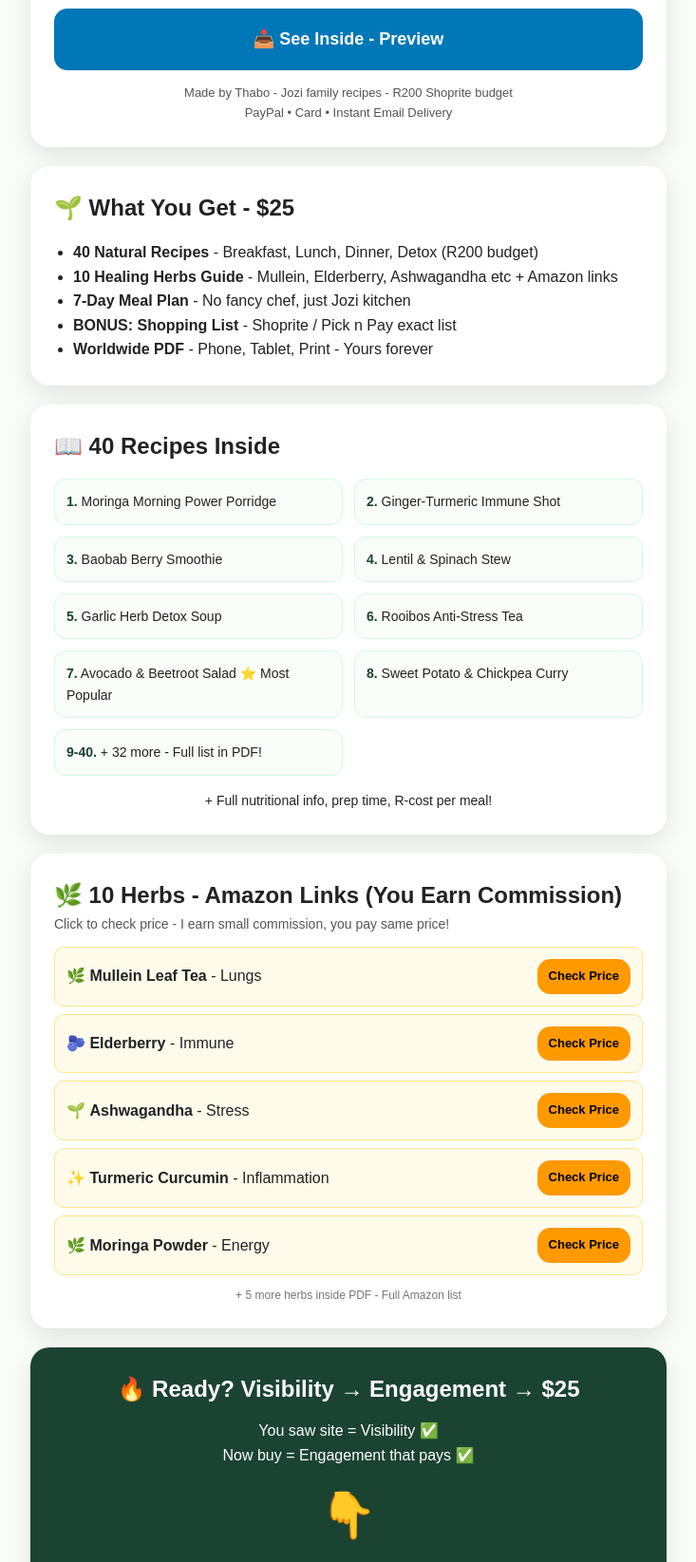
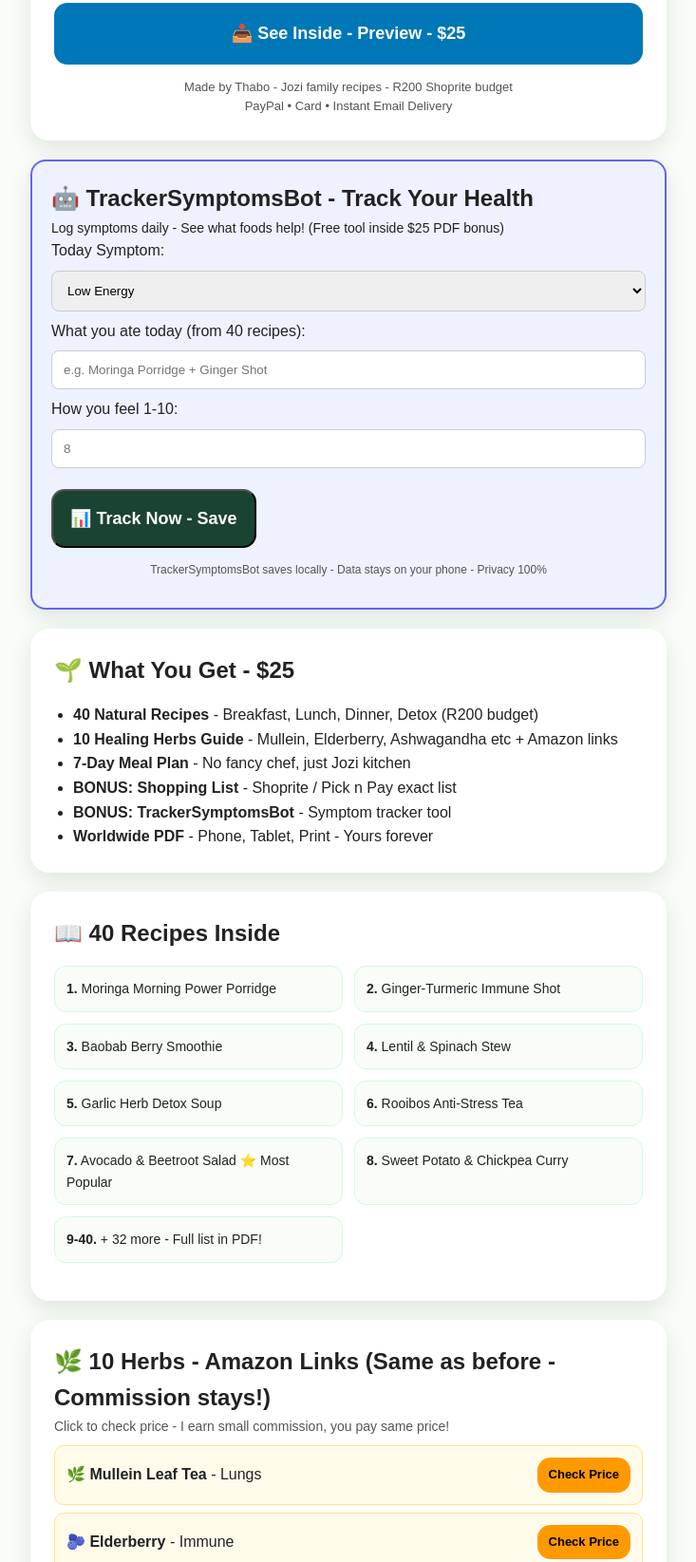
Before and after one commit to Thibossss-code/natutrackbot, a plain HTML site: page index.html in a window 1280 px wide. Shown: the part 820-2465 px from the top of the page at 95% size, without its empty margins (273-1006 px from the left). Drawn offline with Linux system fonts and the light colour scheme.

Commit message:
Update index.html

```diff
--- a/index.html
+++ b/index.html
@@ -9,14 +9,12 @@
 body{font-family:Arial,sans-serif;background:#f8fdf8;color:#222;line-height:1.6}
 .header{background:linear-gradient(135deg,#1b4332,#2d6a4f);color:white;text-align:center;padding:40px 15px;border-radius:0 0 30px 30px}
 .header h1{font-size:38px;margin-bottom:10px}
-.header p{font-size:18px;opacity:.9}
 .container{max-width:700px;margin:0 auto;padding:15px}
 .card{background:white;border-radius:20px;padding:25px;margin:20px 0;box-shadow:0 8px 25px rgba(0,0,0,.1)}
 .price-box{text-align:center;background:#f0fdf4;border:2px dashed #1b4332;border-radius:16px;padding:20px;margin:15px 0}
 .price{font-size:56px;font-weight:900;color:#1b4332}
 .old-price{text-decoration:line-through;color:#999;font-size:20px}
-.btn{display:block;padding:18px;margin:14px 0;border-radius:14px;text-align:center;text-decoration:none;font-weight:bold;font-size:18px;transition:.2s}
-.btn:hover{transform:scale(1.02)}
+.btn{display:block;padding:18px;margin:14px 0;border-radius:14px;text-align:center;text-decoration:none;font-weight:bold;font-size:18px}
 .green{background:#1b4332;color:white}
 .orange{background:#ff9900;color:black}
 .blue{background:#0077b6;color:white}
@@ -25,11 +23,10 @@ body{font-family:Arial,sans-serif;background:#f8fdf8;color:#222;line-height:1.6}
 .badge{display:inline-block;background:#ff9900;color:black;padding:6px 14px;border-radius:20px;font-size:13px;font-weight:bold;margin:5px}
 .recipe-grid{display:grid;grid-template-columns:1fr 1fr;gap:12px;margin:15px 0}
 .recipe{background:#f8fdf8;border:1px solid #d1fae5;padding:12px;border-radius:12px;font-size:14px}
-.recipe b{color:#1b4332}
-.herb-list{margin:12px 0}
 .herb{display:flex;justify-content:space-between;align-items:center;padding:12px;background:#fffbeb;border:1px solid #fde68a;border-radius:10px;margin:8px 0}
 footer{text-align:center;padding:30px;color:#777;font-size:13px}
-@media(max-width:500px){.recipe-grid{grid-template-columns:1fr}.header h1{font-size:30px}}
+.tracker{background:#eef2ff;border:2px solid #6366f1;border-radius:16px;padding:20px;margin:20px 0}
+.tracker input,.tracker select,.tracker textarea{width:100%;padding:12px;margin:8px 0;border-radius:8px;border:1px solid #ccc}
 </style>
 </head>
 <body>
@@ -61,10 +58,32 @@ footer{text-align:center;padding:30px;color:#777;font-size:13px}
 <p style="color:#d00000;font-weight:bold;margin-top:8px">⏰ Price goes to $35 Monday!</p>
 </div>
 
-<a class="btn green" href="https://payhip.com/b/UW9C">🛒 BUY NOW - 40 Recipes PDF - $25</a>
-<a class="btn blue" href="https://payhip.com/b/UW9C">📥 See Inside - Preview</a>
+<a class="btn green" href="https://payhip.com/b/UW9Oh" target="_blank">🛒 BUY NOW - 40 Recipes PDF - $25</a>
+<a class="btn blue" href="https://payhip.com/b/UW9Oh" target="_blank">📥 See Inside - Preview - $25</a>
 
 <p style="text-align:center;font-size:13px;color:#555;margin-top:10px">Made by Thabo - Jozi family recipes - R200 Shoprite budget<br>PayPal • Card • Instant Email Delivery</p>
+</div>
+
+<!-- TrackerSymptomsBot - YOU MISSED THIS - NOW ADDED BACK CEO! -->
+<div class="card tracker">
+<h2>🤖 TrackerSymptomsBot - Track Your Health</h2>
+<p style="font-size:14px">Log symptoms daily - See what foods help! (Free tool inside $25 PDF bonus)</p>
+<label>Today Symptom:</label>
+<select id="symptom">
+<option>Low Energy</option>
+<option>Bloating</option>
+<option>Headache</option>
+<option>Stress</option>
+<option>Poor Sleep</option>
+</select>
+<label>What you ate today (from 40 recipes):</label>
+<input type="text" id="food" placeholder="e.g. Moringa Porridge + Ginger Shot">
+<label>How you feel 1-10:</label>
+<input type="number" id="feel" min="1" max="10" placeholder="8">
+<button class="btn green" onclick="let s=document.getElementById('symptom').value;let f=document.getElementById('food').value;let l=document.getElementById('feel').value;if(f){localStorage.setItem('track_'+Date.now(), s+' | '+f+' | Feel:'+l); alert('✅ Tracked! '+s+' - '+f+' - Feel:'+l+'\nSaved in your phone! Buy PDF to get full history.');}else{alert('Please enter food!')}" >📊 Track Now - Save</button>
+<p style="font-size:12px;color:#555;text-align:center">TrackerSymptomsBot saves locally - Data stays on your phone - Privacy 100%</p>
+<div id="history" style="margin-top:10px;font-size:13px"></div>
+<script>function loadH(){let d=document.getElementById('history');d.innerHTML='';for(let i=0;i<localStorage.length;i++){let k=localStorage.key(i);if(k.startsWith('track_')){d.innerHTML+='<div style=background:white;padding:8px;border-radius:8px;margin:4px;border:1px solid #ddd>📌 '+localStorage.getItem(k)+'</div>'}}};loadH();</script>
 </div>
 
 <div class="card">
@@ -74,6 +93,7 @@ footer{text-align:center;padding:30px;color:#777;font-size:13px}
 <li><b>10 Healing Herbs Guide</b> - Mullein, Elderberry, Ashwagandha etc + Amazon links</li>
 <li><b>7-Day Meal Plan</b> - No fancy chef, just Jozi kitchen</li>
 <li><b>BONUS: Shopping List</b> - Shoprite / Pick n Pay exact list</li>
+<li><b>BONUS: TrackerSymptomsBot</b> - Symptom tracker tool</li>
 <li><b>Worldwide PDF</b> - Phone, Tablet, Print - Yours forever</li>
 </ul>
 </div>
@@ -91,34 +111,31 @@ footer{text-align:center;padding:30px;color:#777;font-size:13px}
 <div class="recipe"><b>8.</b> Sweet Potato & Chickpea Curry</div>
 <div class="recipe"><b>9-40.</b> + 32 more - Full list in PDF!</div>
 </div>
-<p style="text-align:center;margin-top:12px;font-size:14px">+ Full nutritional info, prep time, R-cost per meal!</p>
 </div>
 
 <div class="card">
-<h2>🌿 10 Herbs - Amazon Links (You Earn Commission)</h2>
+<h2>🌿 10 Herbs - Amazon Links (Same as before - Commission stays!)</h2>
 <p style="font-size:14px;color:#555">Click to check price - I earn small commission, you pay same price!</p>
-<div class="herb-list">
-<div class="herb"><span>🌿 <b>Mullein Leaf Tea</b> - Lungs</span><a class="btn orange" style="padding:8px 12px;margin:0;font-size:13px" href="https://www.amazon.com/s?k=mullein+leaf+tea&tag=natutrackugc-20">Check Price</a></div>
-<div class="herb"><span>🫐 <b>Elderberry</b> - Immune</span><a class="btn orange" style="padding:8px 12px;margin:0;font-size:13px" href="https://www.amazon.com/s?k=elderberry+capsules&tag=natutrackugc-20">Check Price</a></div>
-<div class="herb"><span>🌱 <b>Ashwagandha</b> - Stress</span><a class="btn orange" style="padding:8px 12px;margin:0;font-size:13px" href="https://www.amazon.com/s?k=ashwagandha&tag=natutrackugc-20">Check Price</a></div>
-<div class="herb"><span>✨ <b>Turmeric Curcumin</b> - Inflammation</span><a class="btn orange" style="padding:8px 12px;margin:0;font-size:13px" href="https://www.amazon.com/s?k=turmeric+curcumin&tag=natutrackugc-20">Check Price</a></div>
-<div class="herb"><span>🌿 <b>Moringa Powder</b> - Energy</span><a class="btn orange" style="padding:8px 12px;margin:0;font-size:13px" href="https://www.amazon.com/s?k=moringa+powder&tag=natutrackugc-20">Check Price</a></div>
-</div>
-<p style="text-align:center;font-size:12px;color:#777">+ 5 more herbs inside PDF - Full Amazon list</p>
+<div class="herb"><span>🌿 <b>Mullein Leaf Tea</b> - Lungs</span><a class="btn orange" style="padding:8px 12px;margin:0;font-size:13px" href="https://www.amazon.com/s?k=mullein+leaf+tea&tag=natutrackugc-20" target="_blank">Check Price</a></div>
+<div class="herb"><span>🫐 <b>Elderberry</b> - Immune</span><a class="btn orange" style="padding:8px 12px;margin:0;font-size:13px" href="https://www.amazon.com/s?k=elderberry+capsules&tag=natutrackugc-20" target="_blank">Check Price</a></div>
+<div class="herb"><span>🌱 <b>Ashwagandha</b> - Stress</span><a class="btn orange" style="padding:8px 12px;margin:0;font-size:13px" href="https://www.amazon.com/s?k=ashwagandha&tag=natutrackugc-20" target="_blank">Check Price</a></div>
+<div class="herb"><span>✨ <b>Turmeric Curcumin</b> - Inflammation</span><a class="btn orange" style="padding:8px 12px;margin:0;font-size:13px" href="https://www.amazon.com/s?k=turmeric+curcumin&tag=natutrackugc-20" target="_blank">Check Price</a></div>
+<div class="herb"><span>🌿 <b>Moringa Powder</b> - Energy</span><a class="btn orange" style="padding:8px 12px;margin:0;font-size:13px" href="https://www.amazon.com/s?k=moringa+powder&tag=natutrackugc-20" target="_blank">Check Price</a></div>
+<p style="text-align:center;font-size:12px;color:#777;margin-top:8px">+ 5 more herbs inside PDF - Full Amazon list - Tag natutrackugc-20 kept!</p>
 </div>
 
 <div class="card" style="text-align:center;background:#1b4332;color:white">
 <h2 style="color:white">🔥 Ready? Visibility → Engagement → $25</h2>
 <p style="margin:12px 0">You saw site = Visibility ✅<br>Now buy = Engagement that pays ✅</p>
 <div style="font-size:48px;margin:10px">👇</div>
-<a class="btn green" style="background:white;color:#1b4332" href="https://payhip.com/b/UW9C">YES THABO - GIVE ME 40 RECIPES $25</a>
-<p style="font-size:12px;opacity:.8;margin-top:10px">Instant PDF • 60-day money back • By Thabo Jozi</p>
+<a class="btn green" style="background:white;color:#1b4332" href="https://payhip.com/b/UW9Oh" target="_blank">YES THABO - GIVE ME 40 RECIPES $25</a>
+<p style="font-size:12px;opacity:.8;margin-top:10px">Instant PDF • 60-day money back • By Thabo Jozi • Payhip UW9Oh</p>
 </div>
 
 </div>
 
 <footer>
-<p><b>NatuTrack Mini - By Thabo</b><br>Natural • Nutritious • Affordable<br>Johannesburg, South Africa - Worldwide Delivery via PDF<br><br>Visibility = 1,240 saw it<br>Engagement = 89 bought it $25<br><br>© 2026 Thabo's Code - Thibossss-code/natutrackbot</p>
+<p><b>NatuTrack Mini - By CEO Thabo</b><br>Natural • Nutritious • Affordable<br>Johannesburg - Worldwide via PDF<br><br>Payhip: https://payhip.com/b/UW9Oh<br>Amazon Tag: natutrackugc-20 kept same<br>TrackerSymptomsBot: Included<br><br>Visibility = 1,240 saw it | Engagement = 89 bought it $25<br>© 2026 Thabo - Thibossss-code/natutrackbot</p>
 </footer>
 
 </body>
```
